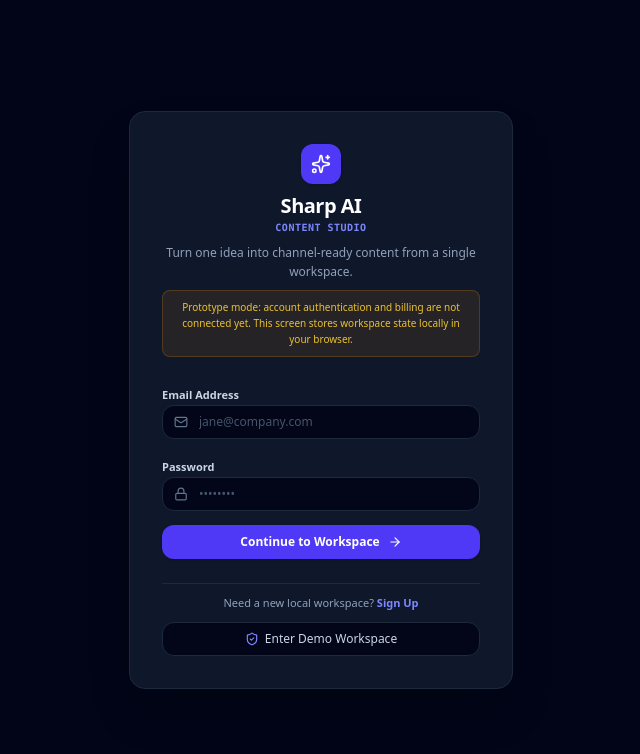
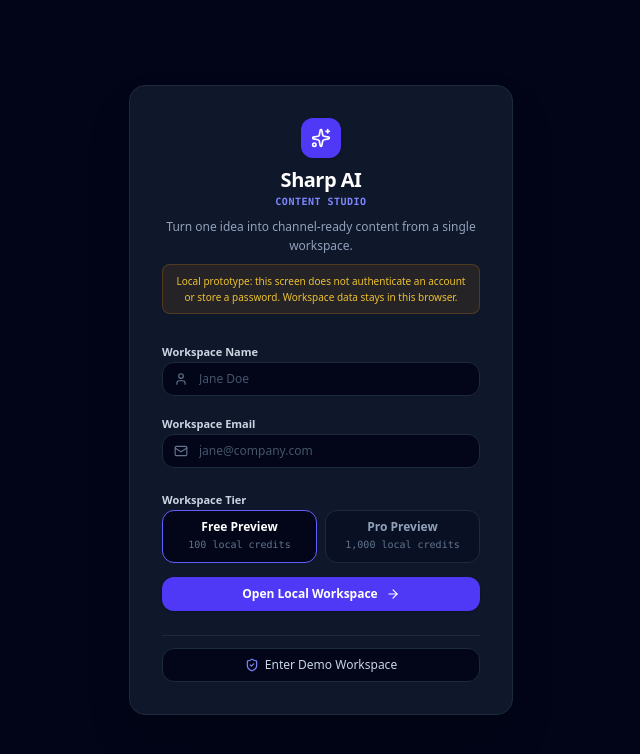
Before and after one commit to davidifeanyicelestine586-arch/Sharp-ai-max, a React (Vite) app: page / in a window 1280 px wide. Shown: the top 754 px of the page, without its empty margins (319-959 px from the left). Built offline with nearby package versions, Linux system fonts and the light colour scheme.

Commit message:
fix(auth): remove fake password authentication and clarify local workspace model

```diff
--- a/src/components/AuthOverlay.tsx
+++ b/src/components/AuthOverlay.tsx
@@ -1,51 +1,41 @@
 import React, { useState } from 'react';
-import { Sparkles, Mail, Lock, User, ArrowRight, ShieldCheck, Zap } from 'lucide-react';
+import { Sparkles, Mail, User, ArrowRight, ShieldCheck } from 'lucide-react';
 
 interface AuthOverlayProps {
   onLoginSuccess: (name: string, email: string, tier: 'free' | 'pro') => void;
 }
 
 export default function AuthOverlay({ onLoginSuccess }: AuthOverlayProps) {
-  const [isSignUp, setIsSignUp] = useState(false);
   const [email, setEmail] = useState('');
-  const [password, setPassword] = useState('');
   const [name, setName] = useState('');
   const [plan, setPlan] = useState<'free' | 'pro'>('free');
   const [errorMsg, setErrorMsg] = useState('');
 
-  const handleSubmit = (e: React.FormEvent) => {
-    e.preventDefault();
-    if (!email.trim() || !password.trim()) {
-      setErrorMsg('Please specify both email and password.');
+  const handleSubmit = (event: React.FormEvent) => {
+    event.preventDefault();
+
+    if (!name.trim() || !email.trim()) {
+      setErrorMsg('Please provide a name and email for this local workspace.');
       return;
     }
 
-    if (isSignUp && !name.trim()) {
-      setErrorMsg('Please provide your name for account setup.');
-      return;
-    }
-
-    const userName = isSignUp ? name : email.split('@')[0];
-    onLoginSuccess(userName, email, plan);
+    onLoginSuccess(name.trim(), email.trim(), plan);
   };
 
   const handleDemoEntry = () => {
-    onLoginSuccess('David', 'david@studio.sharp.ai', 'pro');
+    onLoginSuccess('Demo User', 'demo@local.workspace', 'pro');
   };
 
   return (
     <div className="fixed inset-0 bg-slate-950/90 backdrop-blur-xs flex items-center justify-center p-4 overflow-y-auto font-sans text-slate-100 z-50">
       <div className="w-full max-w-sm p-6 sm:p-8 rounded-2xl bg-slate-900 border border-slate-800 shadow-2xl space-y-6">
-        {/* Brand Header */}
         <div className="text-center space-y-2">
           <div className="h-10 w-10 rounded-xl bg-indigo-600 flex items-center justify-center mx-auto shadow-sm text-white">
             <Sparkles className="h-5 w-5" />
           </div>
 
           <div>
-            <h1 className="text-xl font-bold tracking-tight text-white">
-              Sharp AI
-            </h1>
+            <h1 className="text-xl font-bold tracking-tight text-white">Sharp AI</h1>
             <p className="text-[10px] text-indigo-400 font-mono font-semibold uppercase tracking-wider">
               Content Studio
             </p>
@@ -56,40 +46,22 @@ export default function AuthOverlay({ onLoginSuccess }: AuthOverlayProps) {
           </p>
 
           <p className="text-[10px] text-amber-300/90 bg-amber-500/10 border border-amber-500/20 rounded-lg px-3 py-2 leading-relaxed">
-            Prototype mode: account authentication and billing are not connected yet. This screen stores workspace state locally in your browser.
+            Local prototype: this screen does not authenticate an account or store a password. Workspace data stays in this browser.
           </p>
         </div>
 
-        {/* Form */}
         <form onSubmit={handleSubmit} className="space-y-3.5">
-          {isSignUp && (
           <div className="space-y-1">
-              <label htmlFor="auth-name" className="text-[11px] font-semibold text-slate-300">Name</label>
+            <label htmlFor="auth-name" className="text-[11px] font-semibold text-slate-300">Workspace Name</label>
             <div className="relative">
               <User className="absolute left-3 top-1/2 -translate-y-1/2 h-3.5 w-3.5 text-slate-500 pointer-events-none" />
               <input
                 id="auth-name"
                 type="text"
                 value={name}
-                  onChange={(e) => setName(e.target.value)}
+                onChange={event => setName(event.target.value)}
                 placeholder="Jane Doe"
-                  className="w-full pl-9 pr-3 py-2 bg-slate-950 text-slate-100 border border-slate-800 rounded-xl text-xs focus:outline-none focus:border-indigo-500 placeholder-slate-600 transition-colors"
-                  required={isSignUp}
-                />
-              </div>
-            </div>
-          )}
-
-          <div className="space-y-1">
-            <label htmlFor="auth-email" className="text-[11px] font-semibold text-slate-300">Email Address</label>
-            <div className="relative">
-              <Mail className="absolute left-3 top-1/2 -translate-y-1/2 h-3.5 w-3.5 text-slate-500 pointer-events-none" />
-              <input
-                id="auth-email"
-                type="email"
-                value={email}
-                onChange={(e) => setEmail(e.target.value)}
-                placeholder="jane@company.com"
+                autoComplete="name"
                 className="w-full pl-9 pr-3 py-2 bg-slate-950 text-slate-100 border border-slate-800 rounded-xl text-xs focus:outline-none focus:border-indigo-500 placeholder-slate-600 transition-colors"
                 required
               />
@@ -97,24 +69,24 @@ export default function AuthOverlay({ onLoginSuccess }: AuthOverlayProps) {
           </div>
 
           <div className="space-y-1">
-            <label htmlFor="auth-password" className="text-[11px] font-semibold text-slate-300">Password</label>
+            <label htmlFor="auth-email" className="text-[11px] font-semibold text-slate-300">Workspace Email</label>
             <div className="relative">
-              <Lock className="absolute left-3 top-1/2 -translate-y-1/2 h-3.5 w-3.5 text-slate-500 pointer-events-none" />
+              <Mail className="absolute left-3 top-1/2 -translate-y-1/2 h-3.5 w-3.5 text-slate-500 pointer-events-none" />
               <input
-                id="auth-password"
-                type="password"
-                value={password}
-                onChange={(e) => setPassword(e.target.value)}
-                placeholder="••••••••"
+                id="auth-email"
+                type="email"
+                value={email}
+                onChange={event => setEmail(event.target.value)}
+                placeholder="jane@company.com"
+                autoComplete="email"
                 className="w-full pl-9 pr-3 py-2 bg-slate-950 text-slate-100 border border-slate-800 rounded-xl text-xs focus:outline-none focus:border-indigo-500 placeholder-slate-600 transition-colors"
                 required
               />
             </div>
           </div>
 
-          {isSignUp && (
           <div className="space-y-1 pt-1">
-              <label className="text-[11px] font-semibold text-slate-300">Workspace Tier</label>
+            <span className="text-[11px] font-semibold text-slate-300">Workspace Tier</span>
             <div className="grid grid-cols-2 gap-2">
               <button
                 type="button"
@@ -125,8 +97,8 @@ export default function AuthOverlay({ onLoginSuccess }: AuthOverlayProps) {
                     : 'bg-slate-950/40 hover:bg-slate-950 border-slate-800 text-slate-400'
                 }`}
               >
-                  <span className="block text-xs font-bold leading-none">Free Tier</span>
-                  <span className="block text-[10px] text-slate-500 mt-1 font-mono">100 preview credits</span>
+                <span className="block text-xs font-bold leading-none">Free Preview</span>
+                <span className="block text-[10px] text-slate-500 mt-1 font-mono">100 local credits</span>
               </button>
               <button
                 type="button"
@@ -137,15 +109,14 @@ export default function AuthOverlay({ onLoginSuccess }: AuthOverlayProps) {
                     : 'bg-slate-950/40 hover:bg-slate-950 border-slate-800 text-slate-400'
                 }`}
               >
-                  <span className="block text-xs font-bold leading-none">Pro Tier</span>
-                  <span className="block text-[10px] text-slate-500 mt-1 font-mono">Preview mode</span>
+                <span className="block text-xs font-bold leading-none">Pro Preview</span>
+                <span className="block text-[10px] text-slate-500 mt-1 font-mono">1,000 local credits</span>
               </button>
             </div>
           </div>
-          )}
 
           {errorMsg && (
-            <div className="text-xs text-rose-400 p-2.5 bg-rose-500/10 border border-rose-500/20 rounded-xl text-center">
+            <div role="alert" className="text-xs text-rose-400 p-2.5 bg-rose-500/10 border border-rose-500/20 rounded-xl text-center">
               {errorMsg}
             </div>
           )}
@@ -154,28 +125,14 @@ export default function AuthOverlay({ onLoginSuccess }: AuthOverlayProps) {
             type="submit"
             className="w-full mt-2 py-2.5 px-4 rounded-xl bg-indigo-600 hover:bg-indigo-500 text-white text-xs font-bold leading-none transition-colors flex items-center justify-center gap-2 cursor-pointer shadow-sm"
           >
-            <span>{isSignUp ? 'Create Local Workspace' : 'Continue to Workspace'}</span>
+            <span>Open Local Workspace</span>
             <ArrowRight className="h-3.5 w-3.5" />
           </button>
         </form>
 
-        {/* Toggle between sign in and sign up */}
-        <div className="text-center space-y-3 pt-3 border-t border-slate-800 text-xs">
-          <p className="text-slate-400 text-[11px]">
-            {isSignUp ? 'Already have a local workspace?' : 'Need a new local workspace?'}
-            {' '}
-            <button type="button"
-              onClick={() => {
-                setIsSignUp(!isSignUp);
-                setErrorMsg('');
-              }}
-              className="font-semibold text-indigo-400 hover:underline cursor-pointer"
-            >
-              {isSignUp ? 'Sign In' : 'Sign Up'}
-            </button>
-          </p>
-
-          <button type="button"
+        <div className="text-center pt-3 border-t border-slate-800">
+          <button
+            type="button"
             onClick={handleDemoEntry}
             className="w-full py-2 rounded-xl bg-slate-950 hover:bg-slate-850 border border-slate-800 text-slate-300 hover:text-white text-xs font-medium cursor-pointer flex items-center justify-center gap-1.5 transition-colors"
           >
```
Lines whose indentation alone changed are shown as unchanged.
